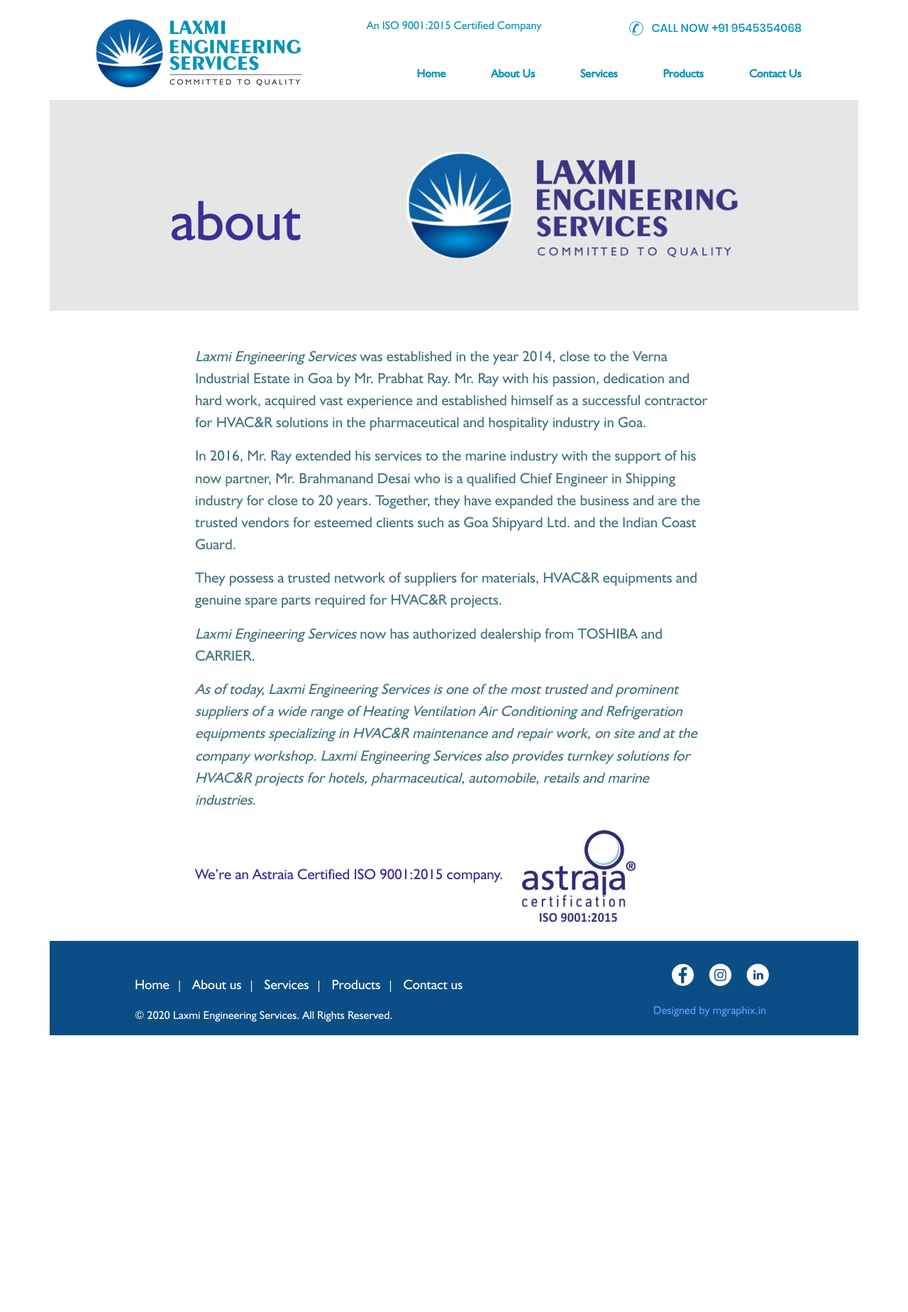
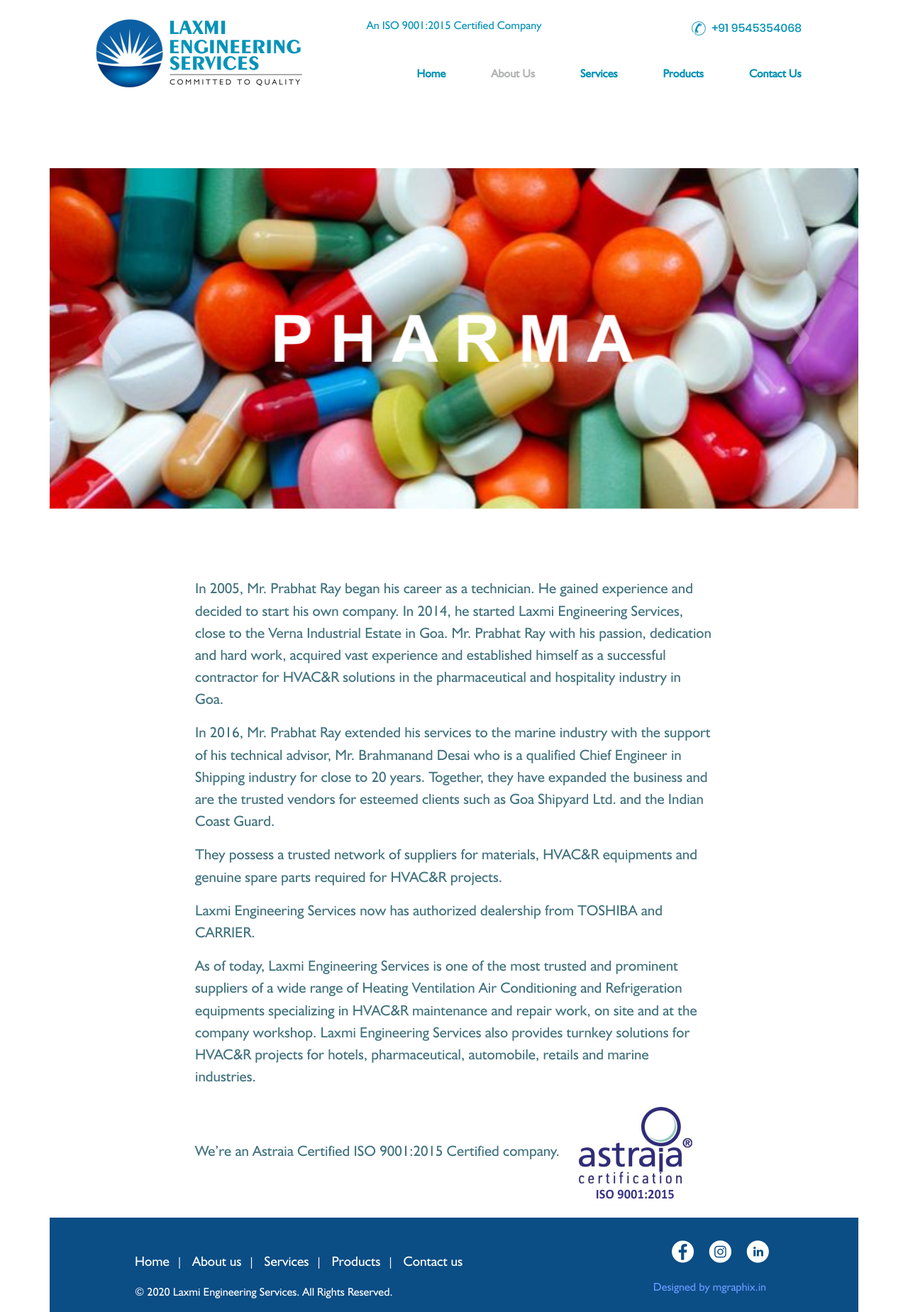
Before and after one commit to rashmiphadte/laxmisite, a PHP site: page /aboutus.html in a window 1280 px wide. Shown: the whole page at 71% size. Before the commit the page ends 1459 px from the top, so only its background shows below. Run offline with PHP 8.4, Linux system fonts and the light colour scheme; some libraries are stand-ins or nearby versions.

Commit message:
Added layout changes

```diff
--- a/aboutus.html
+++ b/aboutus.html
@@ -37,10 +37,10 @@
                 <div class="collapse navbar-collapse mt-5" id="collapsibleNavbar">
 
                     <ul class="navbar-nav mx-auto" id="navbarNav">
-                        <li class="nav-item active ml-5">
+                        <li class="nav-item ml-5">
                             <a class="nav-link" href="index.html">Home </a>
                         </li>
-                        <li class="nav-item ml-5">
+                        <li class="nav-item active ml-5">
                             <a class="nav-link" href="aboutus.html">About Us </a>
                         </li>
                         <li class="nav-item dropdown ml-5">
@@ -59,44 +59,86 @@
                 <div class="float-right  text-right call-info">
                     <div class="d-block">
                         <span><a href="tel:+91 9545354068" class=""><img src="assets/img/phone-icon.png" alt="call"
-                                class="img-fluid mr-2" width=""> Call Now </span><span>+91 9545354068</a></span>
+                                class="img-fluid mr-2" width=""></span><span>+91 9545354068</a></span>
                     </div>
                 </div>
             </div>
         </nav>
     </header>
 
-    <div class="container">
-        <div class="row about-header mb-5">
-            <div class="col-md-1"></div>
-            <div class="col-md-3 mt-5">
-                <h1>
-                    about
-                </h1>
-            </div>
-            <div class="col-md-1"></div>
-            <div class="col-md-6">
-                <img src="./assets/img/aboutUsHeader.png" class="img-fluid" alt="about us logo">
+    <div class="container mb-5">
+        <div class="row">
+            <div id="carouselExampleControls" class="carousel slide mt-5 py-5" data-ride="carousel">
+                <div class="carousel-inner">
+                    <div class="carousel-item active">
+                        <div class="conatiner">
+                            <div class="row">
+                                <div class="img-height">
+                                    <img src="./assets/img/services-pharma.png" class="img-fluid" alt="product" />
+                                </div>
+                            </div>
+                        </div>
+
+                    </div>
+                    <div class="carousel-item">
+                        <div class="conatiner">
+                            <div class="row">
+                                <div class="img-height">
+                                    <img src="./assets/img/services-industrial.png" class="img-fluid" alt="product" />
+                                </div>
+                            </div>
+                        </div>
+
+                    </div>
+                    <div class="carousel-item">
+                        <div class="conatiner">
+                            <div class="row">
+                                <div class="img-height">
+                                    <img src="./assets/img/services-marine.png" class="img-fluid" alt="product" />
+                                </div>
+                            </div>
+                        </div>
+                    </div>
+                    <div class="carousel-item">
+                        <div class="conatiner">
+                            <div class="row">
+                                <div class="img-height">
+                                    <img src="./assets/img/services-domestic.png" class="img-fluid" alt="product" />
+                                </div>
+                            </div>
+                        </div>
+                    </div>
+                </div>
+
+                <a class="carousel-control-prev" href="#carouselExampleControls" role="button" data-slide="prev">
+                    <span class="carousel-control-prev-icon" aria-hidden="true"></span>
+                    <span class="sr-only">Previous</span>
+                </a>
+                <a class="carousel-control-next" href="#carouselExampleControls" role="button" data-slide="next">
+                    <span class="carousel-control-next-icon" aria-hidden="true"></span>
+                    <span class="sr-only">Next</span>
+                </a>
             </div>
         </div>
+    </div>
+
+    <div class="container">
+
         <div class="row about-header-para ">
             <div class="col-md-2"></div>
             <div class="col-md-8">
-                <p><span style="font-style:italic">Laxmi Engineering Services</span> was established in the year 2014, close to the Verna Industrial Estate in Goa by Mr. Prabhat Ray. Mr. Ray with his passion, dedication and hard work, acquired vast experience
-                    and established himself as a successful contractor for HVAC&R solutions in the pharmaceutical and hospitality industry in Goa.</p>
-                <p>In 2016, Mr. Ray extended his services to the marine industry with the support of his now partner, Mr. Brahmanand Desai who is a qualified Chief Engineer in Shipping industry for close to 20 years. Together, they have expanded the business
-                    and are the trusted vendors for esteemed clients such as Goa Shipyard Ltd. and the Indian Coast Guard.</p>
+                <p>In 2005, Mr. Prabhat Ray began his career as a technician.  He gained experience and decided to start his own company.  In 2014, he started Laxmi Engineering Services, close to the Verna Industrial Estate in Goa.  Mr. Prabhat Ray with his passion, dedication and hard work, acquired vast experience and established himself as a successful contractor for HVAC&R solutions in the pharmaceutical and hospitality industry in Goa.</p>
+                <p>In 2016, Mr. Prabhat Ray extended his services to the marine industry with the support of his technical advisor, Mr. Brahmanand Desai who is a qualified Chief Engineer in Shipping industry for close to 20 years. Together, they have expanded the business and are the trusted vendors for esteemed clients such as Goa Shipyard Ltd. and the Indian Coast Guard.</p>
                 <p>They possess a trusted network of suppliers for materials, HVAC&R equipments and genuine spare parts required for HVAC&R projects.</p>
                 <p>
-                    <span style="font-style:italic"> Laxmi Engineering Services</span> now has authorized dealership from TOSHIBA and CARRIER.
+                    <span> Laxmi Engineering Services</span> now has authorized dealership from TOSHIBA and CARRIER.
                 </p>
-                <p style="font-style:italic">
-                    As of today, Laxmi Engineering Services is one of the most trusted and prominent suppliers of a wide range of Heating Ventilation Air Conditioning and Refrigeration equipments specializing in HVAC&R maintenance and repair work, on site and at the company
-                    workshop. Laxmi Engineering Services also provides turnkey solutions for HVAC&R projects for hotels, pharmaceutical, automobile, retails and marine industries.
+                <p>
+                    As of today, Laxmi Engineering Services is one of the most trusted and prominent suppliers of a wide range of Heating Ventilation Air Conditioning and Refrigeration equipments specializing in HVAC&R maintenance and repair work, on site and at the company workshop.  Laxmi Engineering Services also provides turnkey solutions for HVAC&R projects for hotels, pharmaceutical, automobile, retails and marine industries.
                 </p>
 
-                <p style="color: #392b98;">
-                    We’re an Astraia Certified ISO 9001:2015 company. <img src="./assets/img/astraiaLogo.png" class="img-fluid" alt="astria logo">
+                <p style="color:#42737f;">
+                    We’re an Astraia Certified ISO 9001:2015 Certified company. <img src="./assets/img/astraiaLogo.png" class="img-fluid" alt="astria logo">
                 </p>
             </div>
         </div>
--- a/assets/css/custom.css
+++ b/assets/css/custom.css
@@ -45,8 +45,12 @@
     font-weight: 900;
 }
 
+.navbar .active a {
+    color:#b3b4b5 !important;
+}
+
 .intro {
-    background: url(../img/headerBg.png) no-repeat #175993;
+    background: #175993;
     color: #fff;
     min-height: calc(100vh - 140px);
     display: table;
@@ -454,4 +458,5 @@
 }
 
 .navbar-dark .navbar-toggler { background: #0894b9; }
-.navbar-dark .navbar-nav .nav-link { color:#0693B7 !important; }
+.navbar-dark .navbar-nav .nav-link { color:#0693B7; }
+.navbar-dark .navbar-nav .nav-link:hover { color:#0693B7; }
--- a/assets/css/responsive.css
+++ b/assets/css/responsive.css
@@ -13,20 +13,26 @@
 @media screen and (max-width: 768px) {}
 
 @media screen and (max-width: 640px) {
+    .logo {
+        margin-left: 0em !important;
+        margin-top: 1.5em !important;
+        margin-right: 3.5em !important;
+    }
     .call-info {
-        position: relative;
-        left: 20%;
+        position: absolute;
+        right: -12px;
         text-transform: uppercase;
         font-size: 12pt;
         color: #0693b8;
+        top: -12px;
     }
     .navbar-collapse {margin-top: 0 !important;
     }
-    .certified {
-        position: relative;
-        top: auto; bottom: 0px; left: auto;}
+    .certified { top: 10px;}
     .navbar-toggler {
-        position: relative;
+        position: absolute;
+        right: 0;
+        top: 80px;
     }
     .intro h1 {
         font-size: 1.3em;
```
Also changed, not shown: index.html (+36 -3 lines), products.html (+43 -7 lines), services.html (+6 -15 lines), assets/img/aboutBg.png, assets/img/ourClients.png, assets/img/product-blast-freezer.png (added), assets/img/product-chilled-vertical-coils.png (added), assets/img/product-long-distance.png (added), assets/img/product-spiral-ducting.png (added), assets/img/services-domestic.png, assets/img/services1.png (added), assets/img/services2.png (added), assets/img/services3.png (added), assets/img/servicesBg.png.
